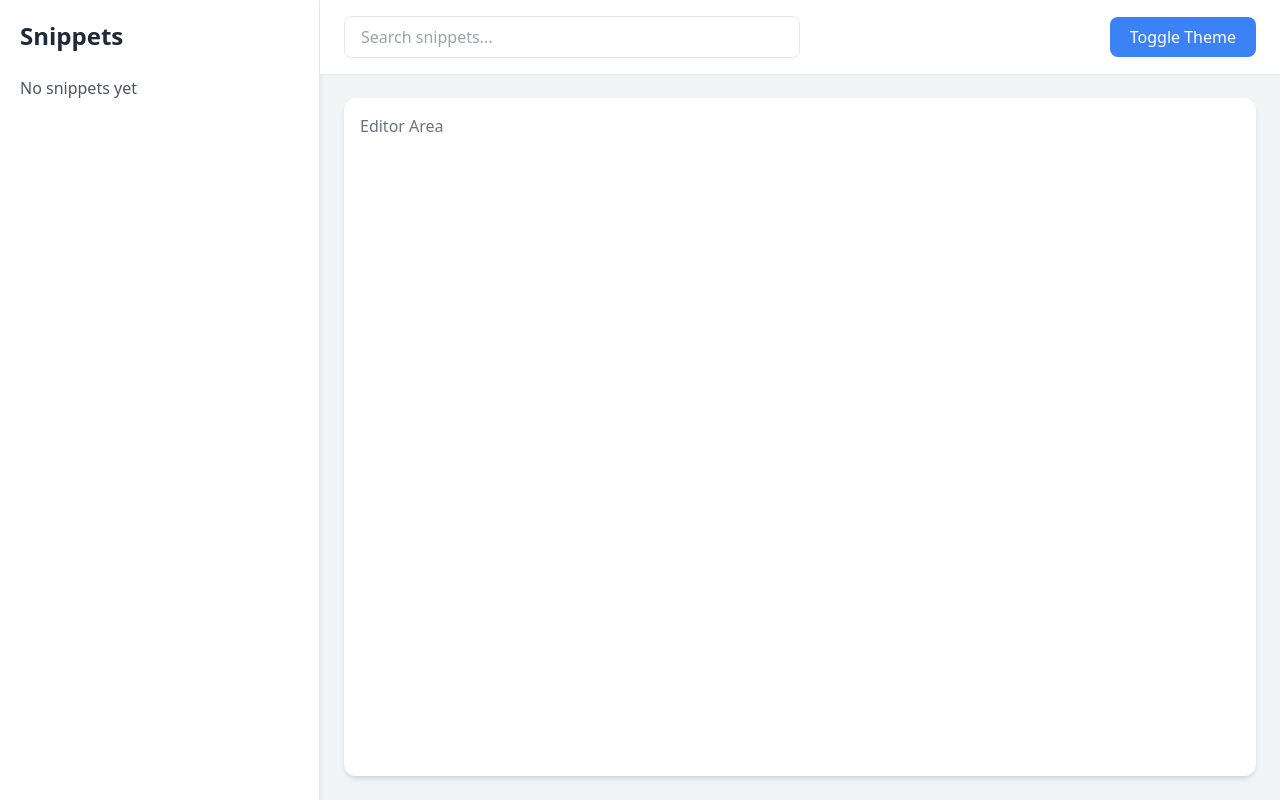
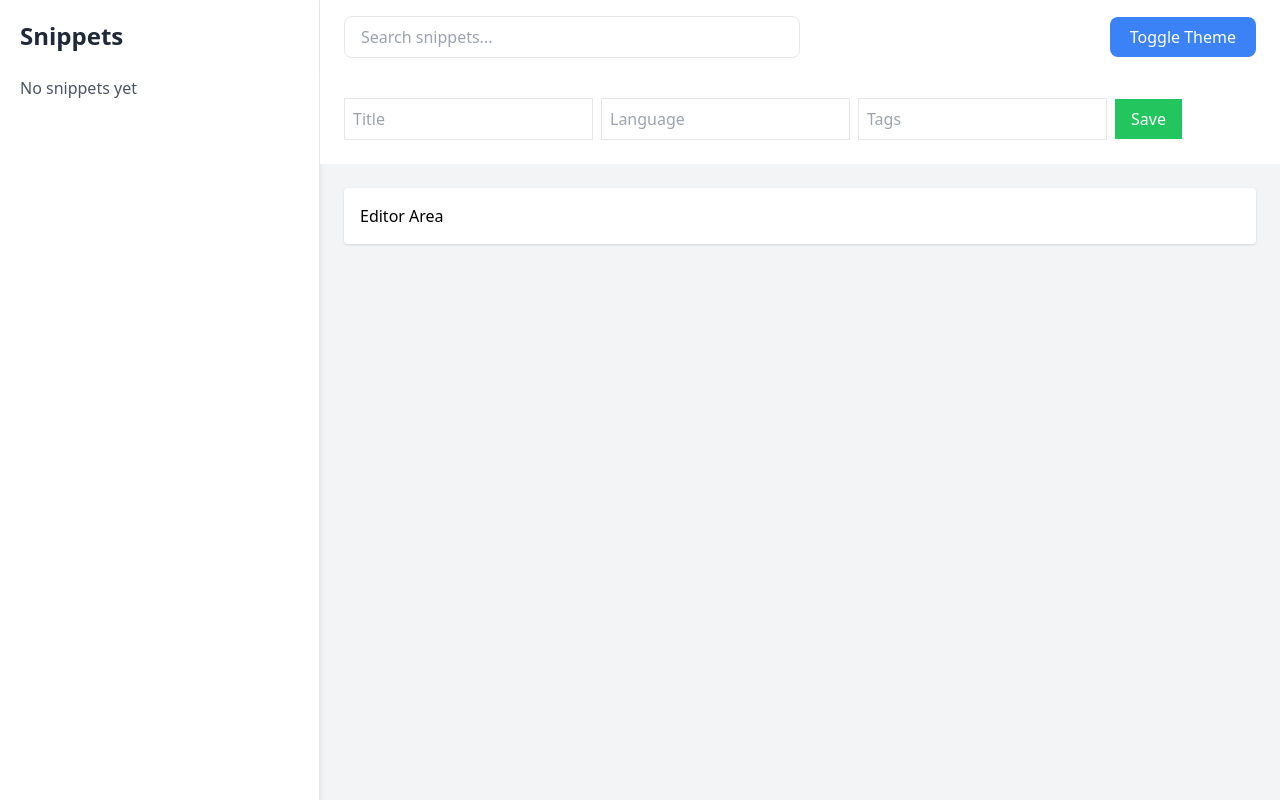
Before and after one commit to sailajabevara/snippet-manager, a React (Vite) app: page / in a window 1280 px wide. Built offline with nearby package versions, Linux system fonts and the light colour scheme.

Commit message:
Step 4 completed - CRUD and localStorage working

```diff
--- /dev/null
+++ b/src/hooks/useSnippets.js
@@ -0,0 +1,26 @@
+import { useState, useEffect } from "react";
+
+export default function useSnippets() {
+  const [snippets, setSnippets] = useState([]);
+
+  useEffect(() => {
+    const saved = localStorage.getItem("code_snippets_data");
+    if (saved) {
+      setSnippets(JSON.parse(saved));
+    }
+  }, []);
+
+  useEffect(() => {
+    localStorage.setItem("code_snippets_data", JSON.stringify(snippets));
+  }, [snippets]);
+
+  const addSnippet = (snippet) => {
+    setSnippets((prev) => [...prev, snippet]);
+  };
+
+  const deleteSnippet = (id) => {
+    setSnippets((prev) => prev.filter((s) => s.id !== id));
+  };
+
+  return { snippets, addSnippet, deleteSnippet };
+}
--- a/src/pages/Home.jsx
+++ b/src/pages/Home.jsx
@@ -1,4 +1,54 @@
+import { useState, useEffect } from "react";
+import { v4 as uuidv4 } from "uuid";
+
 export default function Home() {
+  const [snippets, setSnippets] = useState([]);
+  const [title, setTitle] = useState("");
+  const [language, setLanguage] = useState("");
+  const [tags, setTags] = useState("");
+  const [content, setContent] = useState("");
+
+  //  LOAD from localStorage
+  useEffect(() => {
+    const saved = localStorage.getItem("code_snippets_data");
+    if (saved) {
+      setSnippets(JSON.parse(saved));
+    }
+  }, []);
+
+
+
+  //  CREATE
+  const createSnippet = () => {
+    if (!title) return;
+
+    const newSnippet = {
+      id: uuidv4(),
+      title,
+      language,
+      tags: tags.split(","),
+      content,
+    };
+
+    const updated = [...snippets, newSnippet];
+
+    setSnippets(updated);
+    localStorage.setItem("code_snippets_data", JSON.stringify(updated));
+
+    setTitle("");
+    setLanguage("");
+    setTags("");
+    setContent("");
+  };
+
+  //  DELETE
+  const deleteSnippet = (id) => {
+    const updated = snippets.filter((s) => s.id !== id);
+
+    setSnippets(updated);
+    localStorage.setItem("code_snippets_data", JSON.stringify(updated));
+  };
+
   return (
     <div className="flex h-screen bg-gray-100">
 
@@ -7,7 +57,23 @@ export default function Home() {
         <h2 className="text-2xl font-semibold text-gray-800">Snippets</h2>
 
         <div data-testid="snippet-list" className="mt-6 text-gray-600">
-          No snippets yet
+          {snippets.length === 0 ? (
+            <p>No snippets yet</p>
+          ) : (
+            snippets.map((snippet) => (
+              <div key={snippet.id} className="mb-3 p-2 border rounded">
+                <p className="font-medium">{snippet.title}</p>
+
+                <button
+                  data-testid="delete-snippet-button"
+                  onClick={() => deleteSnippet(snippet.id)}
+                  className="text-red-500 text-sm"
+                >
+                  Delete
+                </button>
+              </div>
+            ))
+          )}
         </div>
       </div>
 
@@ -20,29 +86,63 @@ export default function Home() {
             type="text"
             placeholder="Search snippets..."
             data-testid="search-input"
-            className="w-1/2 px-4 py-2 border rounded-lg focus:outline-none focus:ring-2 focus:ring-blue-400"
+            className="w-1/2 px-4 py-2 border rounded-lg"
           />
 
           <button
             data-testid="theme-toggle-button"
-            className="bg-blue-500 text-white px-5 py-2 rounded-lg hover:bg-blue-600 transition"
+            className="bg-blue-500 text-white px-5 py-2 rounded-lg"
           >
             Toggle Theme
           </button>
         </div>
 
-        {/* Editor Area */}
+        {/* Form */}
+        <div className="p-6 bg-white">
+          <input
+            data-testid="snippet-title-input"
+            placeholder="Title"
+            value={title}
+            onChange={(e) => setTitle(e.target.value)}
+            className="border p-2 mr-2"
+          />
+
+          <input
+            data-testid="snippet-language-input"
+            placeholder="Language"
+            value={language}
+            onChange={(e) => setLanguage(e.target.value)}
+            className="border p-2 mr-2"
+          />
+
+          <input
+            data-testid="snippet-tags-input"
+            placeholder="Tags"
+            value={tags}
+            onChange={(e) => setTags(e.target.value)}
+            className="border p-2 mr-2"
+          />
+
+          <button
+            data-testid="save-snippet-button"
+            onClick={createSnippet}
+            className="bg-green-500 text-white px-4 py-2"
+          >
+            Save
+          </button>
+        </div>
+
+        {/* Editor */}
         <div className="flex-1 p-6">
           <div
             data-testid="monaco-editor-container"
-            className="h-full bg-white rounded-xl shadow-md p-4"
+            className="bg-white p-4 rounded shadow"
           >
-            <p className="text-gray-500">Editor Area</p>
+            Editor Area
           </div>
         </div>
 
       </div>
-
     </div>
   );
 }
```
